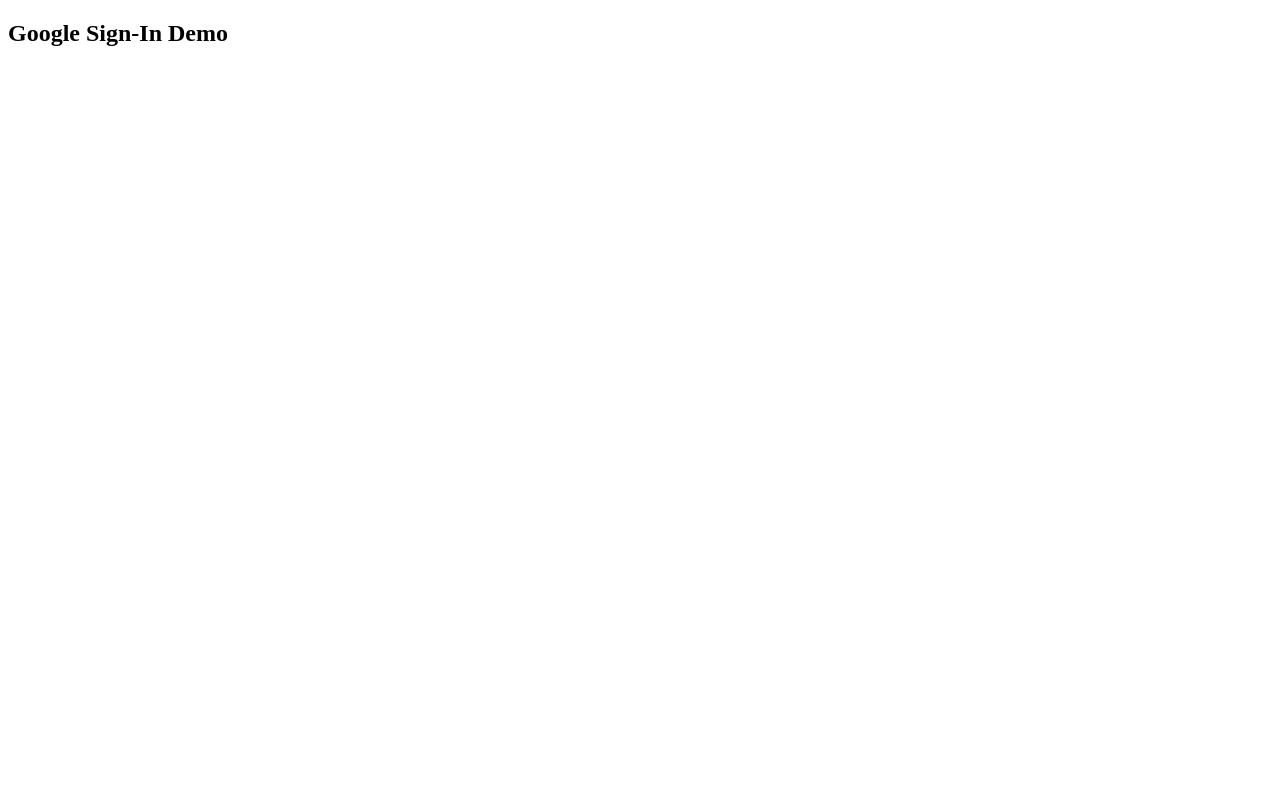
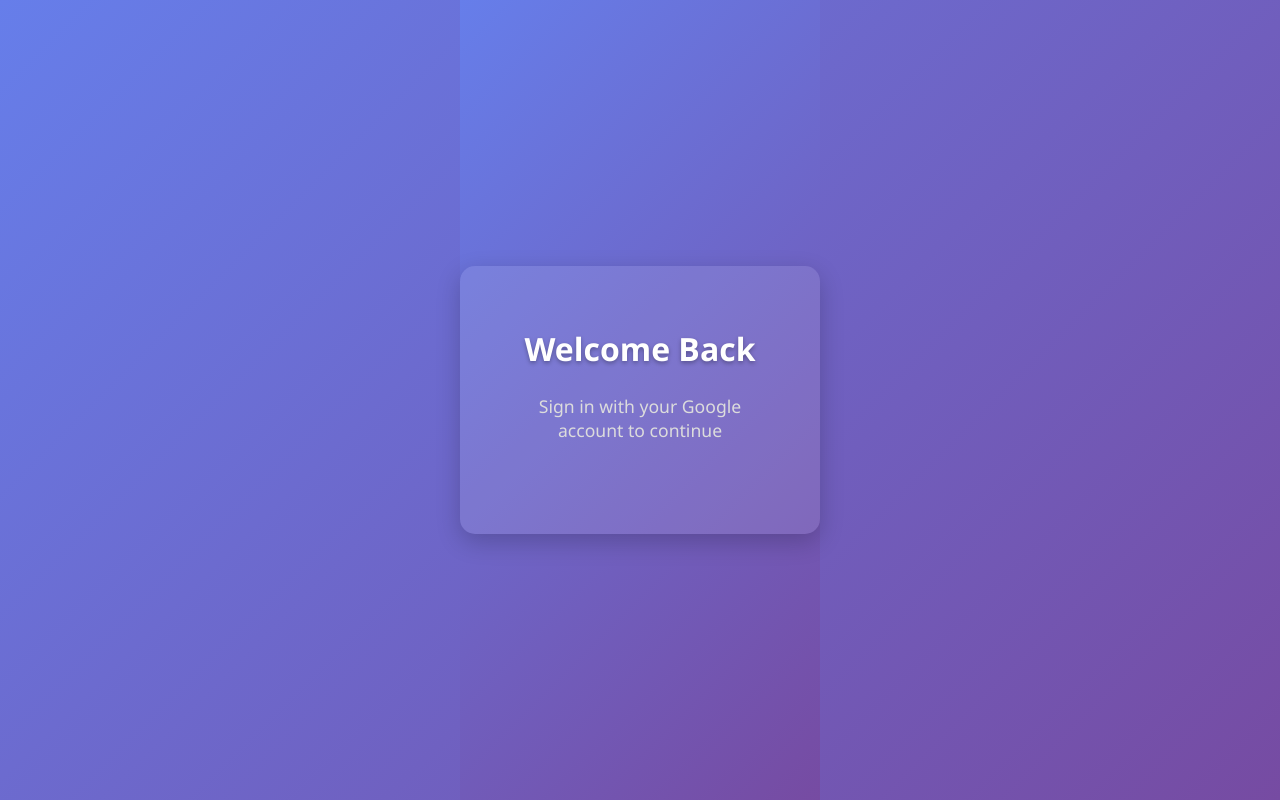
Before and after one commit to Skylimit007/trial, a website: page index.html in a window 1280 px wide. Drawn offline with Linux system fonts and the light colour scheme.

Commit message:
Update index.html

```diff
--- a/index.html
+++ b/index.html
@@ -2,14 +2,64 @@
 <html lang="en">
 <head>
   <meta charset="UTF-8" />
-  <title>Google Sign-In Demo</title>
+  <meta name="viewport" content="width=device-width, initial-scale=1" />
+  <title>Login with Google</title>
   <script src="https://accounts.google.com/gsi/client" async defer></script>
+  <style>
+    /* Basic reset */
+    * {
+      box-sizing: border-box;
+    }
+
+    body, html {
+      height: 100%;
+      margin: 0;
+      font-family: 'Segoe UI', Tahoma, Geneva, Verdana, sans-serif;
+      background: linear-gradient(135deg, #667eea, #764ba2);
+      color: #fff;
+      display: flex;
+      justify-content: center;
+      align-items: center;
+    }
+
+    .login-container {
+      background: rgba(255, 255, 255, 0.1);
+      padding: 40px 60px;
+      border-radius: 15px;
+      box-shadow: 0 8px 24px rgba(0, 0, 0, 0.2);
+      text-align: center;
+      max-width: 360px;
+      width: 100%;
+    }
+
+    h1 {
+      margin-bottom: 24px;
+      font-weight: 700;
+      font-size: 2rem;
+      text-shadow: 0 2px 4px rgba(0,0,0,0.3);
+    }
+
+    p {
+      margin-bottom: 30px;
+      font-size: 1.1rem;
+      font-weight: 500;
+      color: #dcdcdc;
+    }
+
+    /* Style for the Google button container */
+    .g_id_signin {
+      display: inline-block;
+      width: 100%;
+    }
+  </style>
 </head>
 <body>
 
-  <h2>Google Sign-In Demo</h2>
+  <div class="login-container">
+    <h1>Welcome Back</h1>
+    <p>Sign in with your Google account to continue</p>
 
-  <!-- Google Sign-In button container -->
+    <!-- Google Sign-In button -->
     <div id="g_id_onload"
          data-client_id="755429138864-fkb57r7p2thout8qupf5g0281d0ef21d.apps.googleusercontent.com"
          data-callback="handleCredentialResponse"
@@ -17,12 +67,13 @@
     </div>
 
     <div class="g_id_signin" data-type="standard"></div>
+  </div>
 
   <script>
     function handleCredentialResponse(response) {
       console.log('Encoded JWT ID token:', response.credential);
-      alert('Logged in! Check console for token.');
-      // Send token to your backend here
+      alert('Login successful! Check the console for your token.');
+      // You can send this token to your backend for verification here
     }
   </script>
 
```
Lines whose indentation alone changed are shown as unchanged.
